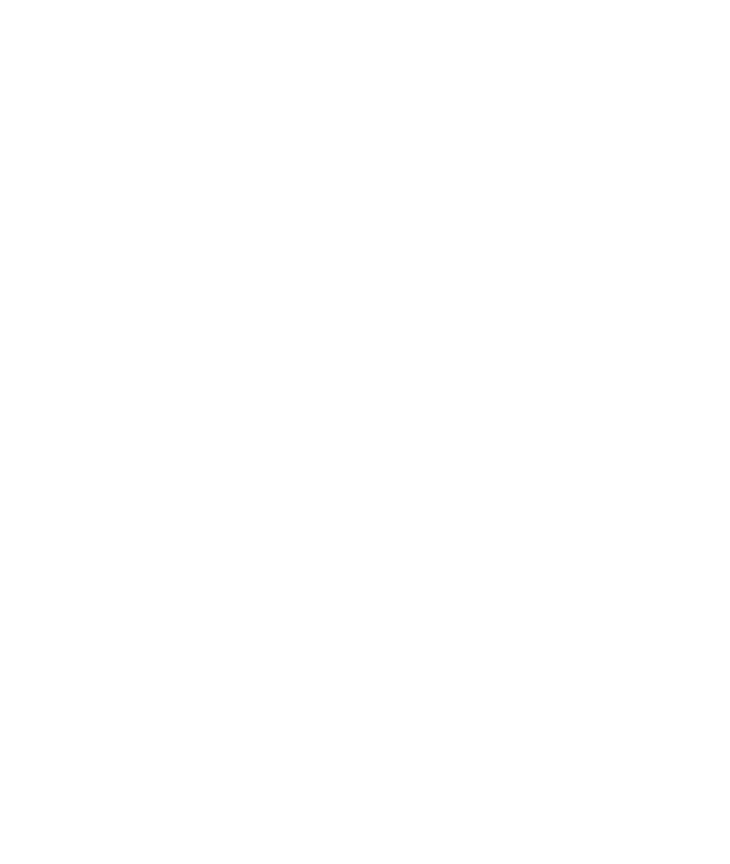
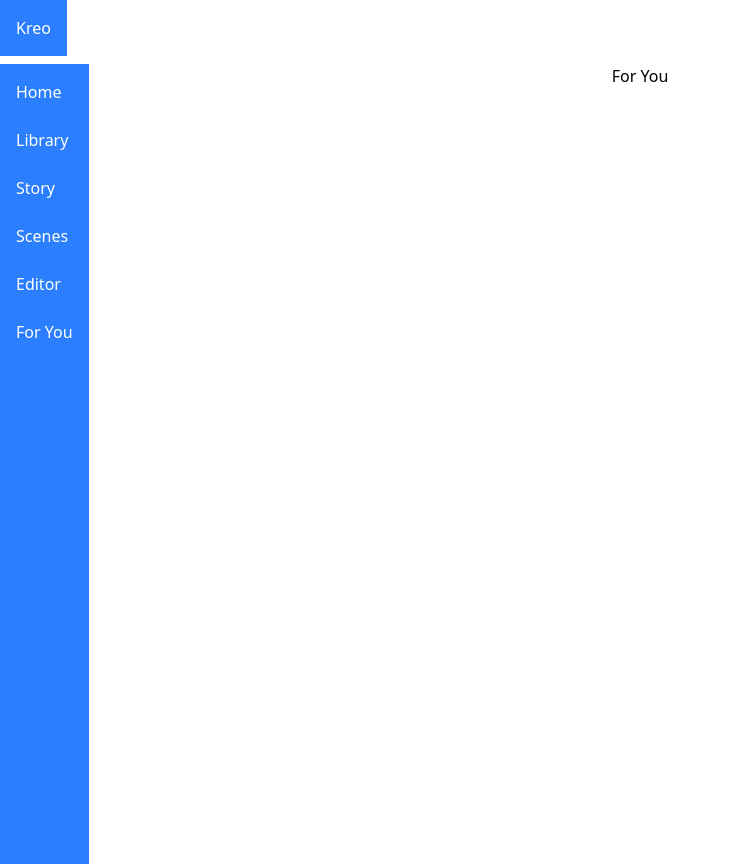
Before and after one commit to ThamzidKarim/Kreo, a React (Vite) app: page /for-you in a window 1280 px wide. Before the commit this address had no page. Shown: the whole page, without its empty margins (0-730 px from the left). Before the commit the page ends 800 px from the top, so only its background shows below. Built offline with nearby package versions, Linux system fonts and the light colour scheme.

Commit message:
Add For You pages and route for it

```diff
--- a/src/App.tsx
+++ b/src/App.tsx
@@ -7,6 +7,7 @@ import Login from './pages/Login.tsx';
 import Scenes from './pages/Scenes.tsx';
 import Story from './pages/Story.tsx';
 import NewProject from './pages/NewProject.tsx';
+import ForYou from './pages/ForYou.tsx';
 
 function App() {
   return (
@@ -21,6 +22,7 @@ function App() {
           <Route path="scenes" element={<Scenes />} />
           <Route path="story" element={<Story />} />
           <Route path="new-project" element={<NewProject />} />
+          <Route path="for-you" element={<ForYou />} />
         </Routes>
       </BrowserRouter>
     </>
--- a/src/components/NavBar.tsx
+++ b/src/components/NavBar.tsx
@@ -9,7 +9,7 @@ function NavBar() {
                 <li><Link to="/story">Story</Link></li>
                 <li><Link to="/scenes">Scenes</Link></li>
                 <li><Link to="/editor">Editor</Link></li>
-                <li><Link to="/foryou">For You</Link></li>
+                <li><Link to="/for-you">For You</Link></li>
             </ul>
         </nav>
     );
--- /dev/null
+++ b/src/pages/ForYou.tsx
@@ -0,0 +1,15 @@
+import Header from "../components/Header";
+import NavBar from "../components/NavBar";
+
+function ForYou() {
+    return(
+        <div>
+            <Header />
+            <NavBar />
+            <div className="flex justify-center items-start h-screen mt-16">
+                <h1>For You</h1>
+            </div>
+        </div>
+    );
+}
+export default ForYou
```
